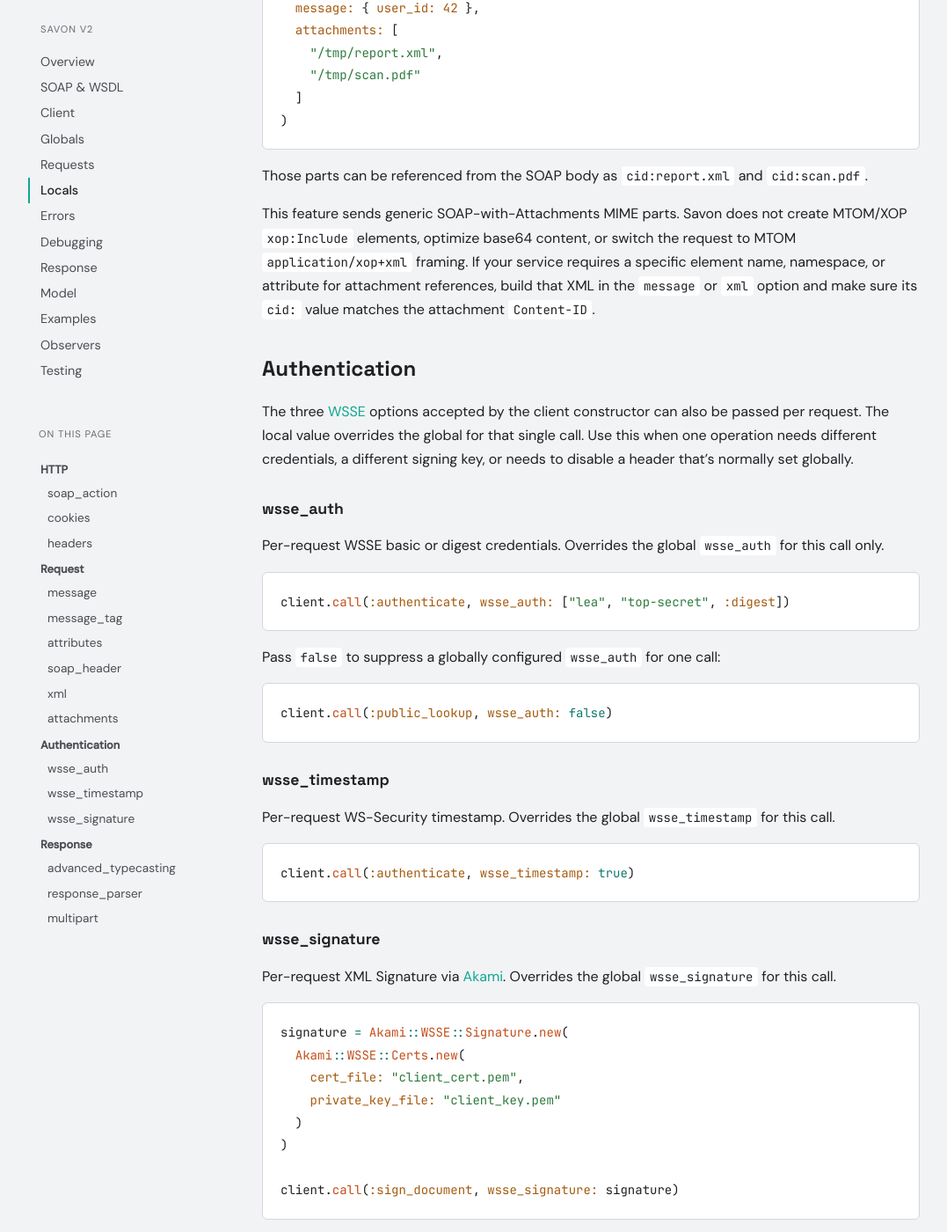
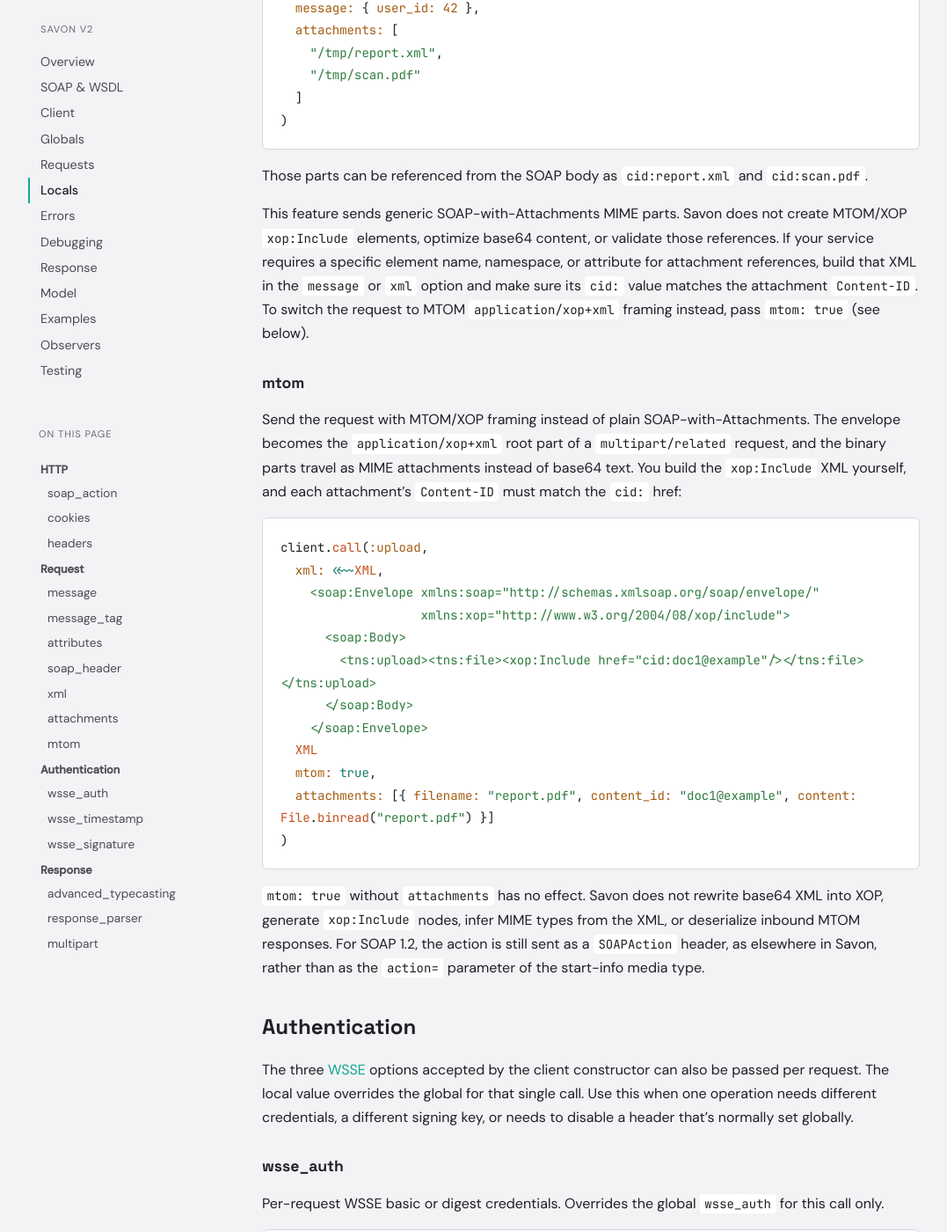
Before and after one commit to savonrb/savonrb.github.io, a Jekyll site: the page built from version2/locals.md, in a window 1280 px wide and 1400 px high, scrolled down 5321 px. Shown: the whole window at 88% size, without its empty margins (94-1171 px from the left). Built offline with Jekyll 4.4.1, drawn with Linux system fonts in a browser that asks for light colours.

Commit message:
Document MTOM framing and message ordering
Document the MTOM request framing from Savon 2.18.0 and the message order options. Fix the attachments note that says Savon never switches to MTOM framing. Bump the install snippet to '~> 2.18'.

````diff
--- a/version2/locals.md
+++ b/version2/locals.md
@@ -232,10 +232,38 @@
 Those parts can be referenced from the SOAP body as `cid:report.xml` and `cid:scan.pdf`.
 
 This feature sends generic SOAP-with-Attachments MIME parts. Savon does not create
-MTOM/XOP `xop:Include` elements, optimize base64 content, or switch the request to
-MTOM `application/xop+xml` framing. If your service requires a specific element name,
-namespace, or attribute for attachment references, build that XML in the `message`
-or `xml` option and make sure its `cid:` value matches the attachment `Content-ID`.
+MTOM/XOP `xop:Include` elements, optimize base64 content, or validate those references.
+If your service requires a specific element name, namespace, or attribute for attachment
+references, build that XML in the `message` or `xml` option and make sure its `cid:`
+value matches the attachment `Content-ID`. To switch the request to MTOM
+`application/xop+xml` framing instead, pass `mtom: true` (see below).
+
+### mtom
+
+Send the request with MTOM/XOP framing instead of plain SOAP-with-Attachments. The envelope
+becomes the `application/xop+xml` root part of a `multipart/related` request, and the binary
+parts travel as MIME attachments instead of base64 text. You build the `xop:Include` XML
+yourself, and each attachment's `Content-ID` must match the `cid:` href:
+
+``` ruby
+client.call(:upload,
+  xml: <<~XML,
+    <soap:Envelope xmlns:soap="http://schemas.xmlsoap.org/soap/envelope/"
+                   xmlns:xop="http://www.w3.org/2004/08/xop/include">
+      <soap:Body>
+        <tns:upload><tns:file><xop:Include href="cid:doc1@example"/></tns:file></tns:upload>
+      </soap:Body>
+    </soap:Envelope>
+  XML
+  mtom: true,
+  attachments: [{ filename: "report.pdf", content_id: "doc1@example", content: File.binread("report.pdf") }]
+)
+```
+
+`mtom: true` without `attachments` has no effect. Savon does not rewrite base64 XML into XOP,
+generate `xop:Include` nodes, infer MIME types from the XML, or deserialize inbound MTOM
+responses. For SOAP 1.2, the action is still sent as a `SOAPAction` header, as elsewhere in
+Savon, rather than as the `action=` parameter of the start-info media type.
 
 ## Authentication
 
````
Also changed, not shown: index.md (+1 -1 lines), version2/requests.md (+30 -0 lines).
